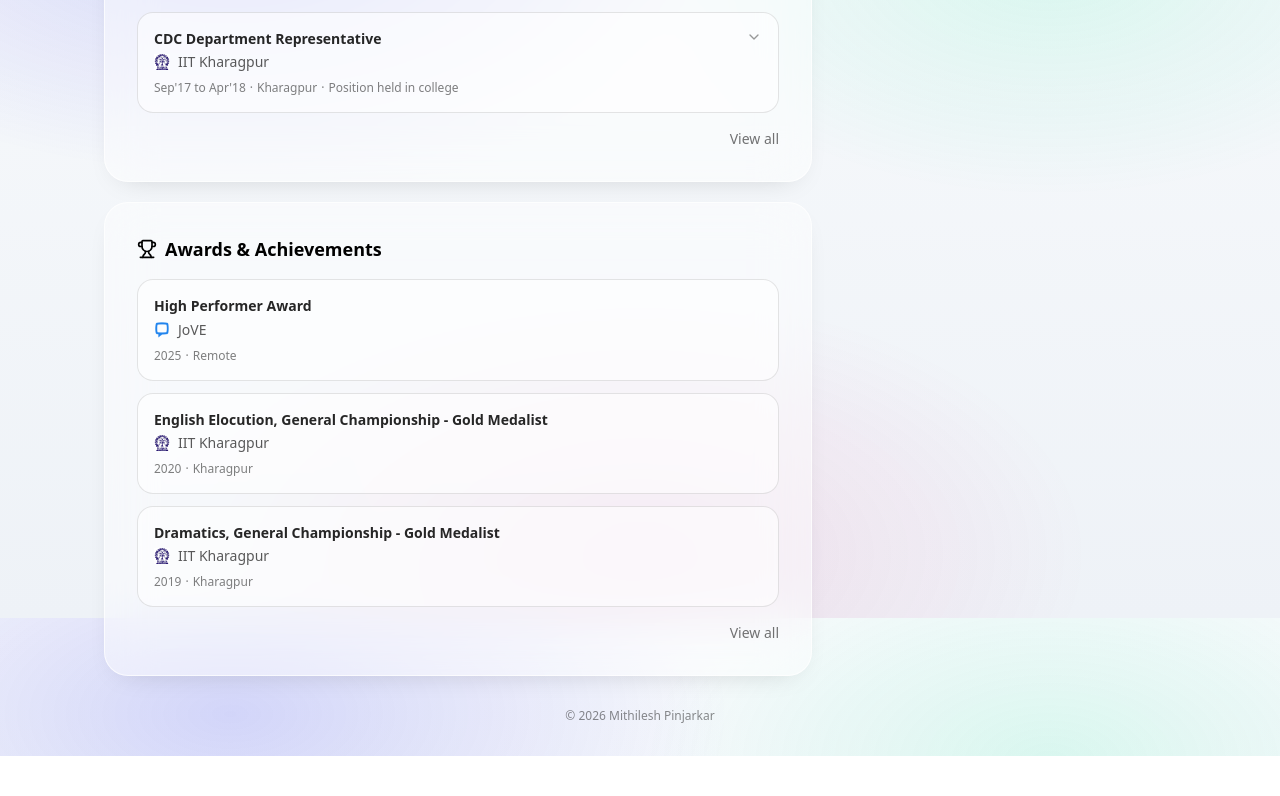
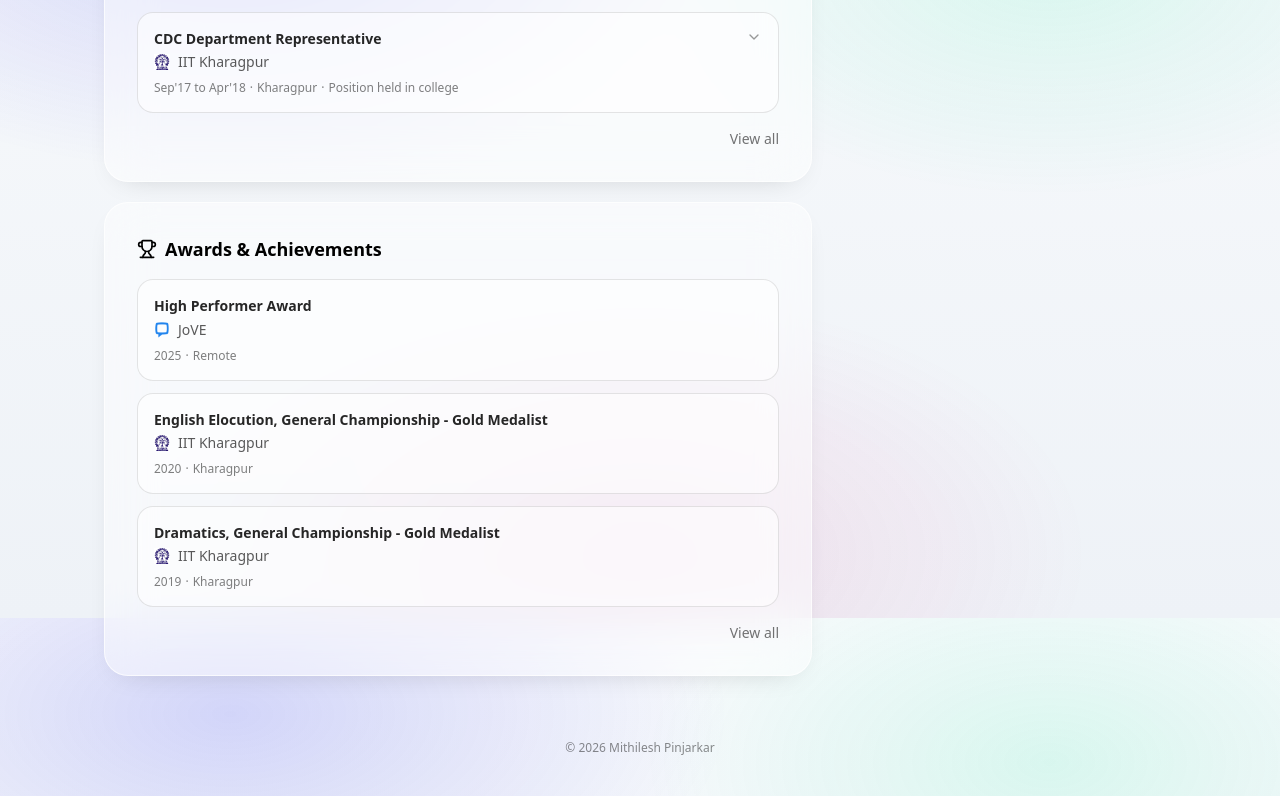
Before and after one commit to mithip123/mithip123.github.io, a React (Vite) app: page / in a window 1280 px wide. Shown: the part 1782-2578 px from the top of the page. Before the commit the page ends 2538 px from the top, so only its background shows below. Built offline with nearby package versions, Linux system fonts and the light colour scheme.

Commit message:
Fix CLS: reserve footer space

```diff
--- a/src/App.jsx
+++ b/src/App.jsx
@@ -185,7 +185,9 @@ export default function App() {
           </Routes>
         </Suspense>
 
-        <SiteFooter />
+        <div className="mt-6">
+          <SiteFooter />
+        </div>
         <MobileBottomNav onContact={() => setContactOpen(true)} />
       </div>
 
--- a/src/components/layout/SiteFooter.jsx
+++ b/src/components/layout/SiteFooter.jsx
@@ -1,3 +1,7 @@
 export default function SiteFooter() {
-  return <div className="text-center text-xs text-black/45">© 2026 Mithilesh Pinjarkar</div>;
+  return (
+    <footer className="min-h-[28px] py-2 text-center text-xs text-black/45">
+      © 2026 Mithilesh Pinjarkar
+    </footer>
+  );
 }
```
